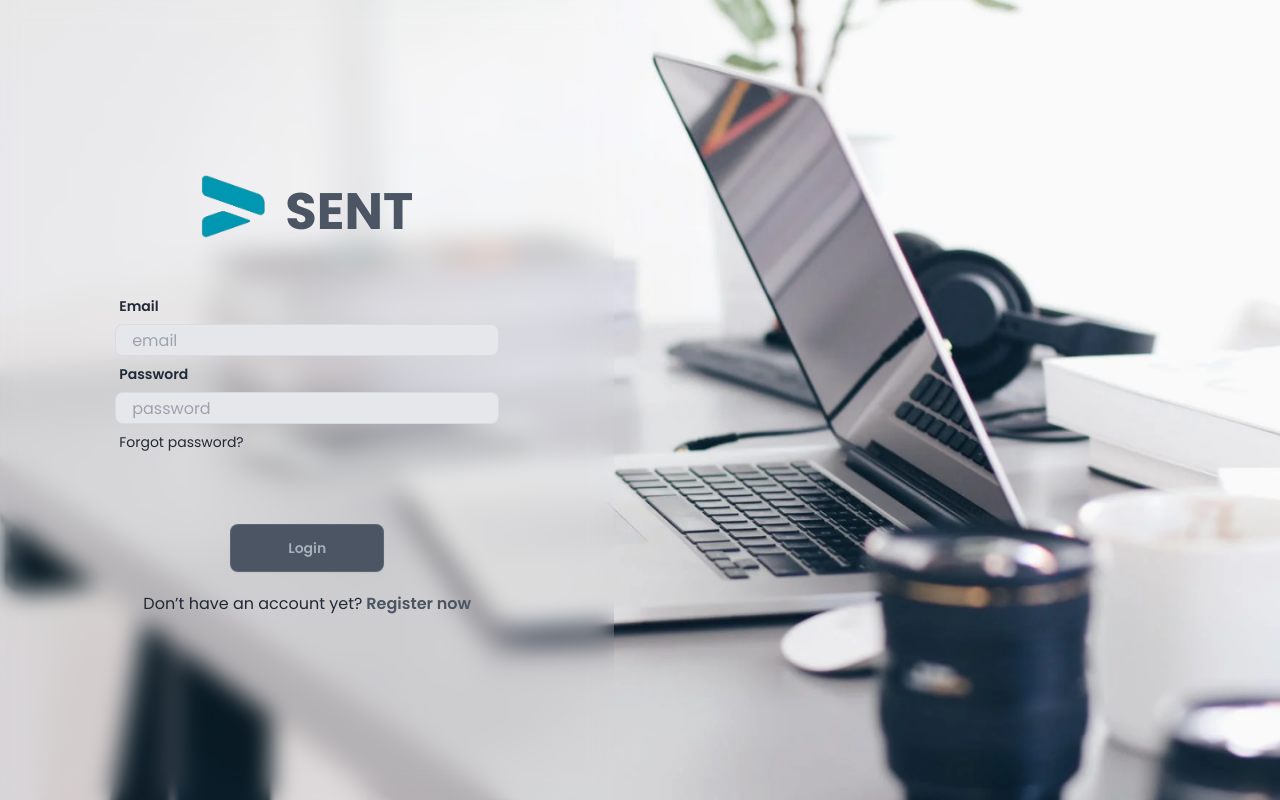
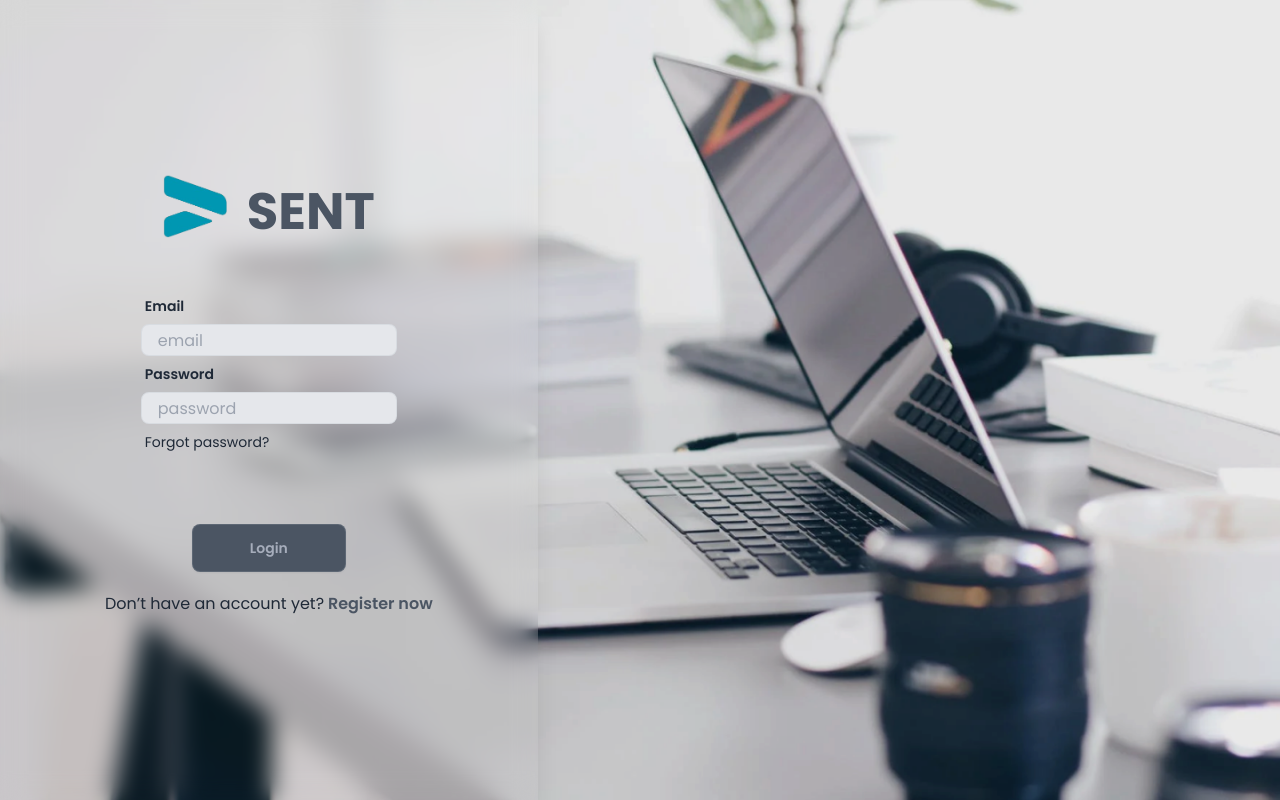
Before and after one commit to Ryn104/chat.frontend, a React (Vite) app: page / in a window 1280 px wide. Built offline with nearby package versions, Linux system fonts and the light colour scheme.

Commit message:
login & register full responsive

```diff
--- a/src/page/login.jsx
+++ b/src/page/login.jsx
@@ -52,7 +52,7 @@ const Log = () => {
     return (
         <div className="bg-base-200 xl:min-h-screen">
             <div className="xl:flex xl:justify-between xl:min-h-screen bg">
-                <div className="card w-full xl:max-w-[48vw] backdrop-blur-md backdrop-brightness-100 rounded-none">
+                <div className="card w-full xl:max-w-[42vw] backdrop-blur-md backdrop-brightness-100 shadow-xl rounded-none">
                     <form className="card-body" onSubmit={handleSubmit}>
                         <div className="grid place-content-center h-[100vh] xl:h-full">
                             <div className="logo gap-5 mb-10">
@@ -62,7 +62,7 @@ const Log = () => {
                                 <h1 className="text-7xl mt-3 xl:text-[4vw] font-bold xl:font-bold text-gray-600">SENT</h1>
                             </div>
                             {error && <div className="text-red-500">{error}</div>} {/* Tampilkan error jika ada */}
-                            <div className="xl:w-[55vw] xl:pl-[25vw]">
+                            <div className="xl:w-[50vw] xl:pl-[30vw]">
                                 <div className="form-control">
                                     <label className="label">
                                         <span className="label-text text-gray-800 font-semibold">Email</span>
--- a/src/page/register.jsx
+++ b/src/page/register.jsx
@@ -55,7 +55,7 @@ const Reg = () => {
     return (
         <div className="bg-base-200 xl:min-h-screen">
             <div className="xl:flex xl:justify-between xl:min-h-screen bg">
-                <div className="card w-full xl:max-w-[48vw] backdrop-blur-md backdrop-brightness-100 rounded-none">
+                <div className="card w-full xl:max-w-[48vw] backdrop-blur-md backdrop-brightness-100 shadow-xl rounded-none">
                     <form className="card-body" onSubmit={handleSubmit}>
                         <div className="grid place-content-center h-[100vh] xl:h-full">
                             <div className="logo gap-5 mb-8">
```
Also changed, not shown: src/assets/image/bg-login.png.
